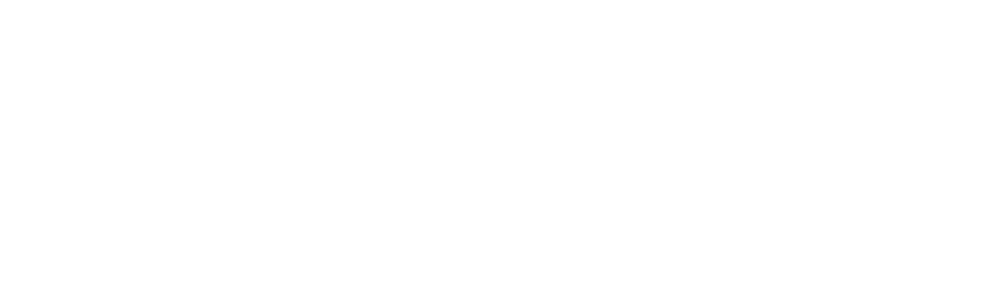
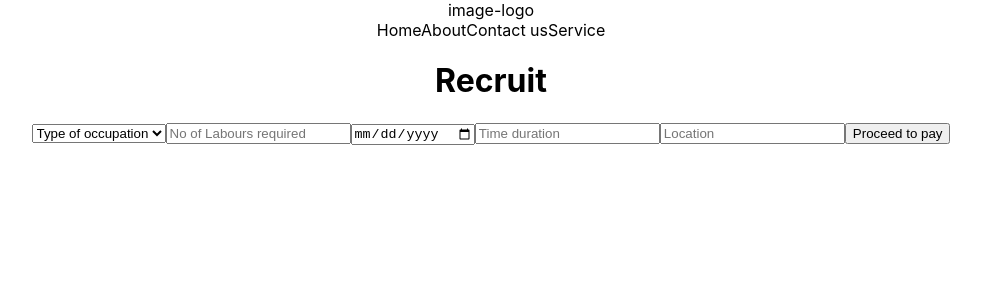
Before and after one commit to donjoshi/sigma_project, a React (Create React App) app in the folder sigma/: page /recruit in a window 1280 px wide. Before the commit this address had no page. Shown: the top 300 px of the page, without its empty margins (149-1130 px from the left). Built offline with nearby package versions, Linux system fonts and the light colour scheme.

Commit message:
committed till now

```diff
--- a/sigma/src/App.js
+++ b/sigma/src/App.js
@@ -4,6 +4,10 @@ import NavbarMain from "./components/navbar-main/navbar-main";
 import Home from "./pages/home/home";
 import Page1 from "./pages/page1/page1";
 import Navbar from "./components/navbar/navbar";
+import Recruit from "./pages/recruit/recruit";
+import Verification from "./pages/verification/verification";
+import About from "./pages/about/about";
+import Add_About from "./pages/add-about/add-about";
 
 
 function App() {
@@ -13,6 +17,10 @@ function App() {
         <Route path="/" element={<Navbar />} />
         <Route path="/home" element={<Home />} />
         <Route path="/page1" element={<Page1/>} />
+        <Route path="/recruit" element={<Recruit/>} />
+        <Route path="/verification" element={<Verification/>} />
+        <Route path="/about" element={<About/>} />
+        <Route path="/add-about" element={<Add_About/>} />
 
       </Routes>
     </div>
--- /dev/null
+++ b/sigma/src/pages/about/about.jsx
@@ -0,0 +1,27 @@
+import React from 'react'
+import Navbar from '../../components/navbar/navbar'
+
+export default function About() {
+  return (
+    <div className='main-container'>
+        <div>
+            <Navbar />
+        </div>
+        <div className="content">
+            <div className="one">
+                image and description
+            </div>
+            <div className="two">
+                image and description
+            </div>
+            <div className="three">
+                image and description
+            </div>
+        </div>
+        <div className="plus">
+            logo of plus
+        </div>
+
+    </div>
+  )
+}
--- /dev/null
+++ b/sigma/src/pages/add-about/add-about.jsx
@@ -0,0 +1,25 @@
+import React from 'react'
+import Navbar from '../../components/navbar/navbar'
+export default function Add_About() {
+  return (
+    <div className='main-container'>
+        <div>
+            <Navbar />
+        </div>
+
+        <div className="details">
+            <div className="image">
+                image
+            </div>
+            <div className="form">
+                <input type="text" name="name" placeholder='Name' />
+                <input type="text" name="job" placeholder='Job Tags'/>
+                <textarea name="description" id="description" cols="30" rows="10" placeholder='Describe yourself...'></textarea>
+                <input type="submit" />
+            </div>
+        </div>
+
+
+    </div>
+  )
+}
--- a/sigma/src/pages/page1/page1.jsx
+++ b/sigma/src/pages/page1/page1.jsx
@@ -1,5 +1,6 @@
 import React from 'react'
 import Navbar from '../../components/navbar/navbar'
+import Footer from '../../components/footer/footer'
 
 export default function Page1() {
     return (
@@ -8,7 +9,29 @@ export default function Page1() {
                 <Navbar />
             </div>
 
-        div.
+            <div className="content">
+                <div className="content1">
+                    <div className="image">
+                        img
+                    </div>
+
+                    <div className="description">
+                        <h1>Find your perfect Employee</h1>
+                    </div>
+                </div>
+                <div className="buttons">
+                    <button className='Recruit'>
+                        Recruit
+                    </button>
+                    <button className="Enquire">
+                        Enquire
+                    </button>
+                </div>
+            </div>
+
+            <div className="footer">
+                <Footer />
+            </div>
 
 
         </div>
--- /dev/null
+++ b/sigma/src/pages/recruit/recruit.jsx
@@ -0,0 +1,42 @@
+import React from 'react';
+import Navbar from '../../components/navbar/navbar';
+
+export default function Recruit() {
+    return (
+        <div className='main-container'>
+            <div>
+                <Navbar />
+            </div>
+            <div className="content">
+                <div className="heading">
+                    <h1>Recruit</h1>
+                </div>
+                <div className="form">
+                    <form>
+                        <select name="type" id="type">
+                            <option value="">Type of occupation</option>
+                            <option value="plumbing">Plumbing</option>
+                            <option value="electrical">Electrical</option>
+                            <option value="construction">Construction</option>
+                        </select>
+
+                        <input
+                            type="text"
+                            id="no_of_labours"
+                            name="no_of_labours"
+                            placeholder="No of Labours required"
+                        />
+
+                        <input type="date" id="date" name="date" placeholder="Date" />
+
+                        <input type="text" id="time" name="time" placeholder="Time duration" />
+
+                        <input type="text" id="location" name="location" placeholder="Location" />
+
+                        <button type="submit">Proceed to pay</button>
+                    </form>
+                </div>
+            </div>
+        </div>
+    );
+}
--- /dev/null
+++ b/sigma/src/pages/verification/verification.jsx
@@ -0,0 +1,27 @@
+import React from 'react'
+import Navbar from '../../components/navbar/navbar'
+
+export default function Verification() {
+    return (
+        <div className='main-container'>
+            <div>
+                <Navbar />
+            </div>
+
+            <div className="content">
+                <div className="image">
+                    img
+                </div>
+                <div className="sentence">
+                    <p>The verification code has been sent to your
+                        registered mobile number and email id</p>
+                </div>
+                <div className="button">
+                    <button>Go Back to Home </button>
+                </div>
+
+            </div>
+
+        </div>
+    )
+}
```
Also changed, not shown: sigma/src/pages/about/about.css (added), sigma/src/pages/add-about/add-about.css (added), sigma/src/pages/recruit/recruit.css (added), sigma/src/pages/verification/verification.css (added). Lines whose indentation alone changed are shown as unchanged.
